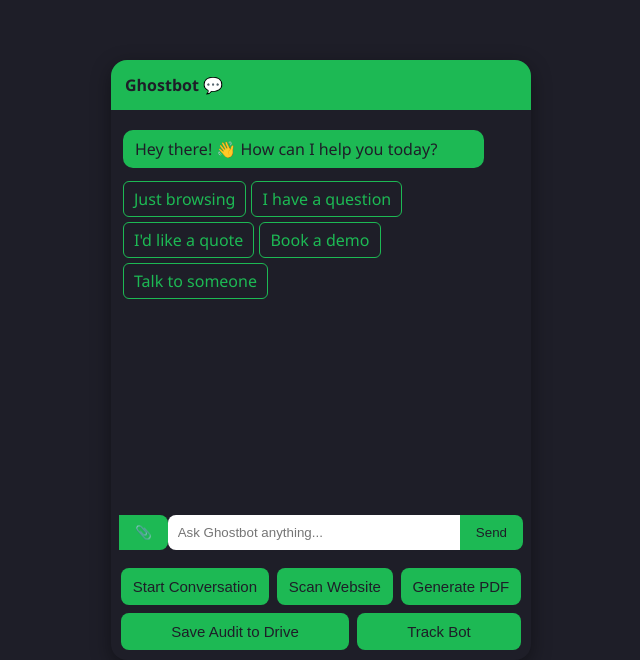
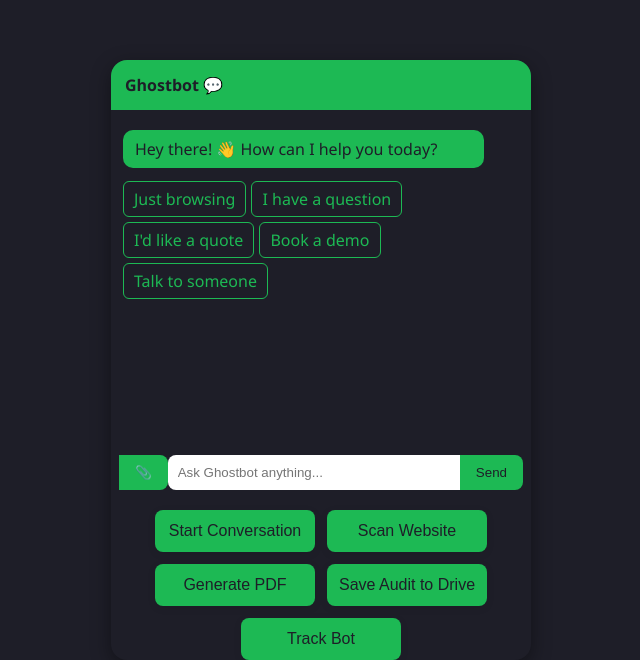
Before and after one commit to burchdad/ghostbot-chat, a website: page index.html in a window 1280 px wide. Shown: the part 240-900 px from the top of the page, without its empty margins (99-739 px from the left). Drawn offline with Linux system fonts and the light colour scheme.

Commit message:
Updated index.html

```diff
--- a/index.html
+++ b/index.html
@@ -119,25 +119,26 @@
 
     #ghostbot-actions {
       display: flex;
-      justify-content: space-between;
-      padding: 10px;
-      gap: 8px; /* Add spacing between buttons */
       flex-wrap: wrap;
+      justify-content: center;
+      gap: 12px;
+      padding: 12px 0 0 0;
     }
 
     #ghostbot-actions button {
-      flex: 1 1 auto;
-      min-width: 0;
+      flex: 0 1 160px;
       margin: 0;
-      padding: 10px;
+      padding: 12px 0;
       background: var(--accent);
       color: var(--bg);
       border: none;
       border-radius: 8px;
       cursor: pointer;
-      font-size: 15px;
-      white-space: nowrap;
+      font-size: 16px;
+      font-weight: 500;
+      white-space: normal;
       transition: background 0.2s;
+      box-shadow: 0 2px 8px rgba(0,0,0,0.08);
     }
 
     #ghostbot-actions button:hover {
```
